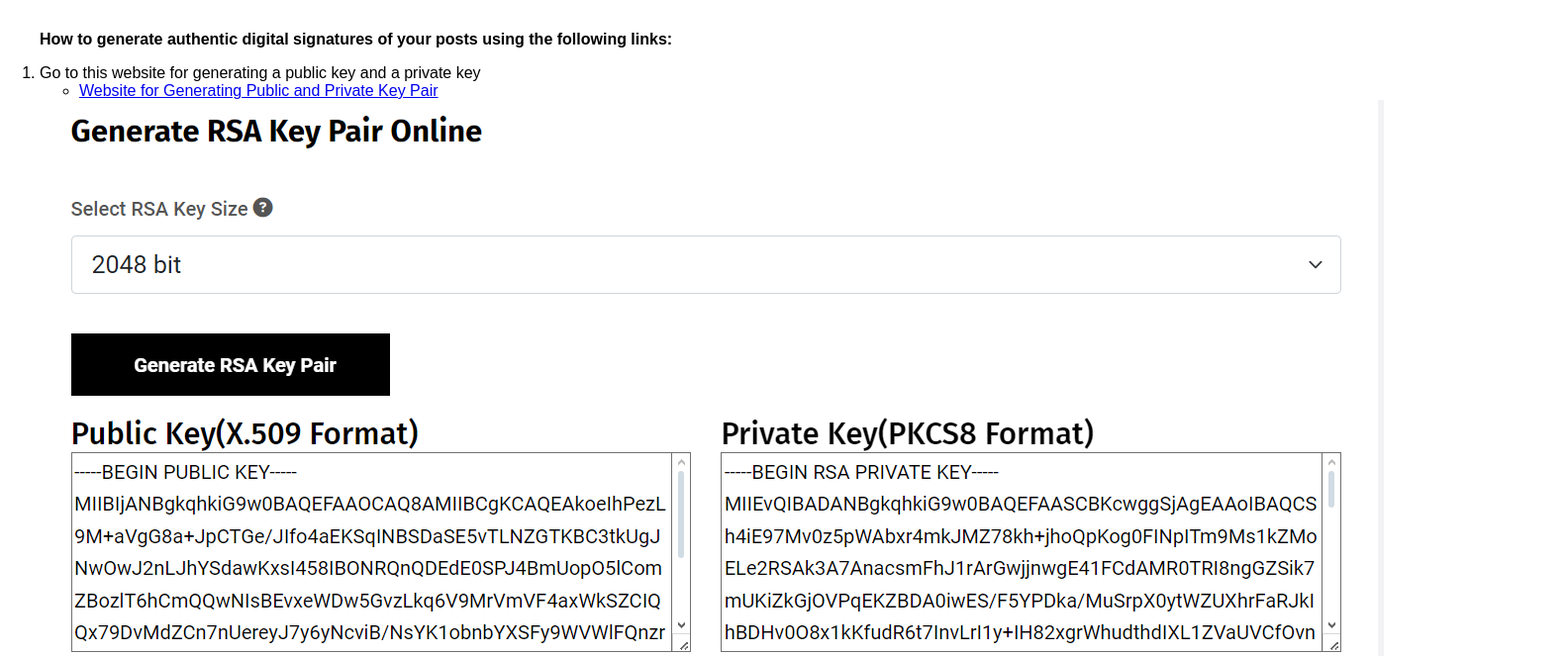
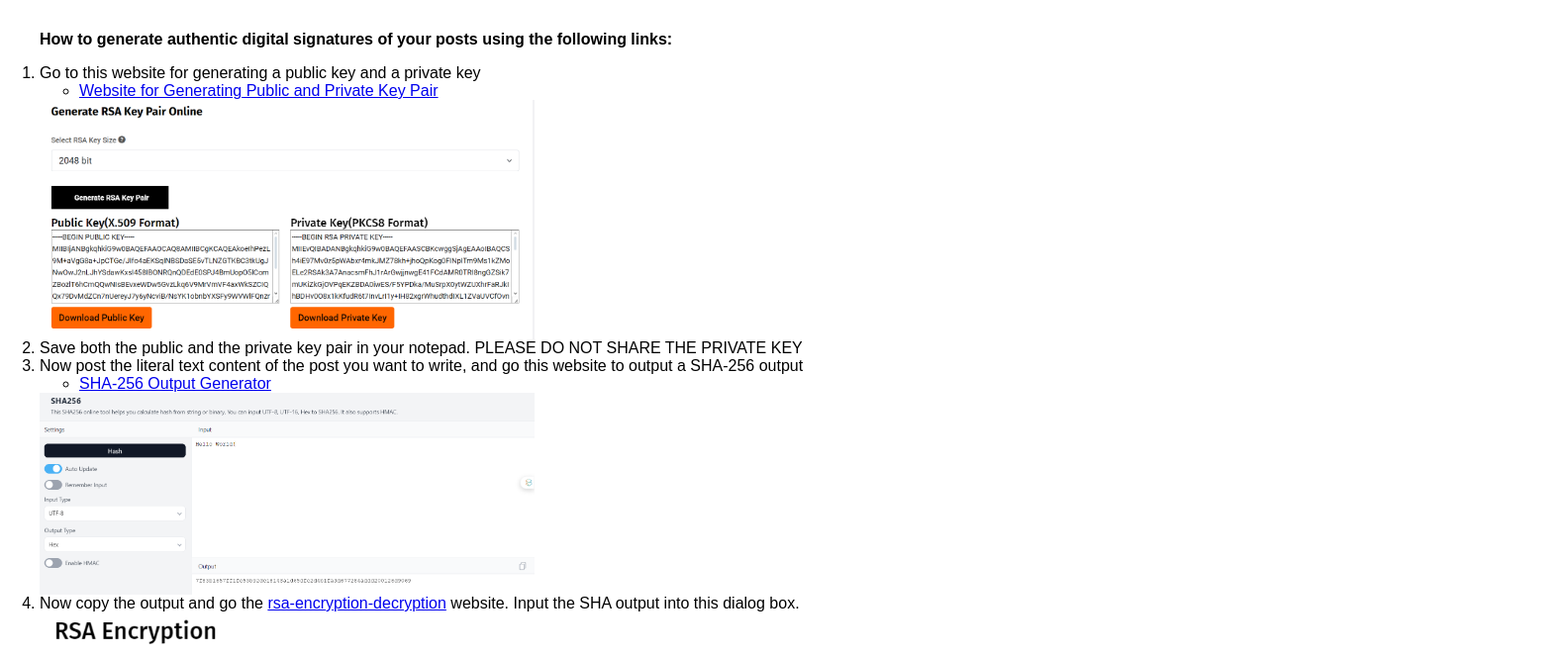
Before and after one commit to fateennavid-cse19/postcheck, a plain HTML site: page index.html in a window 1280 px wide. Shown: the part 59-722 px from the top of the page at 99% size, 1583 px wide, since content can reach past the window. Drawn offline with Linux system fonts and the light colour scheme.

Commit message:
Fixed Images

```diff
--- a/styles.css
+++ b/styles.css
@@ -35,3 +35,10 @@ body {
     background-color: #ddd;
     color: black; /* Change hover text color to black */
 }
+
+/* CSS */
+img {
+    width: 100%; /* Adjust the percentage to fit the container */
+    max-width: 500px; /* Limit the maximum width */
+    height: auto; /* Maintain the aspect ratio */
+}
```
